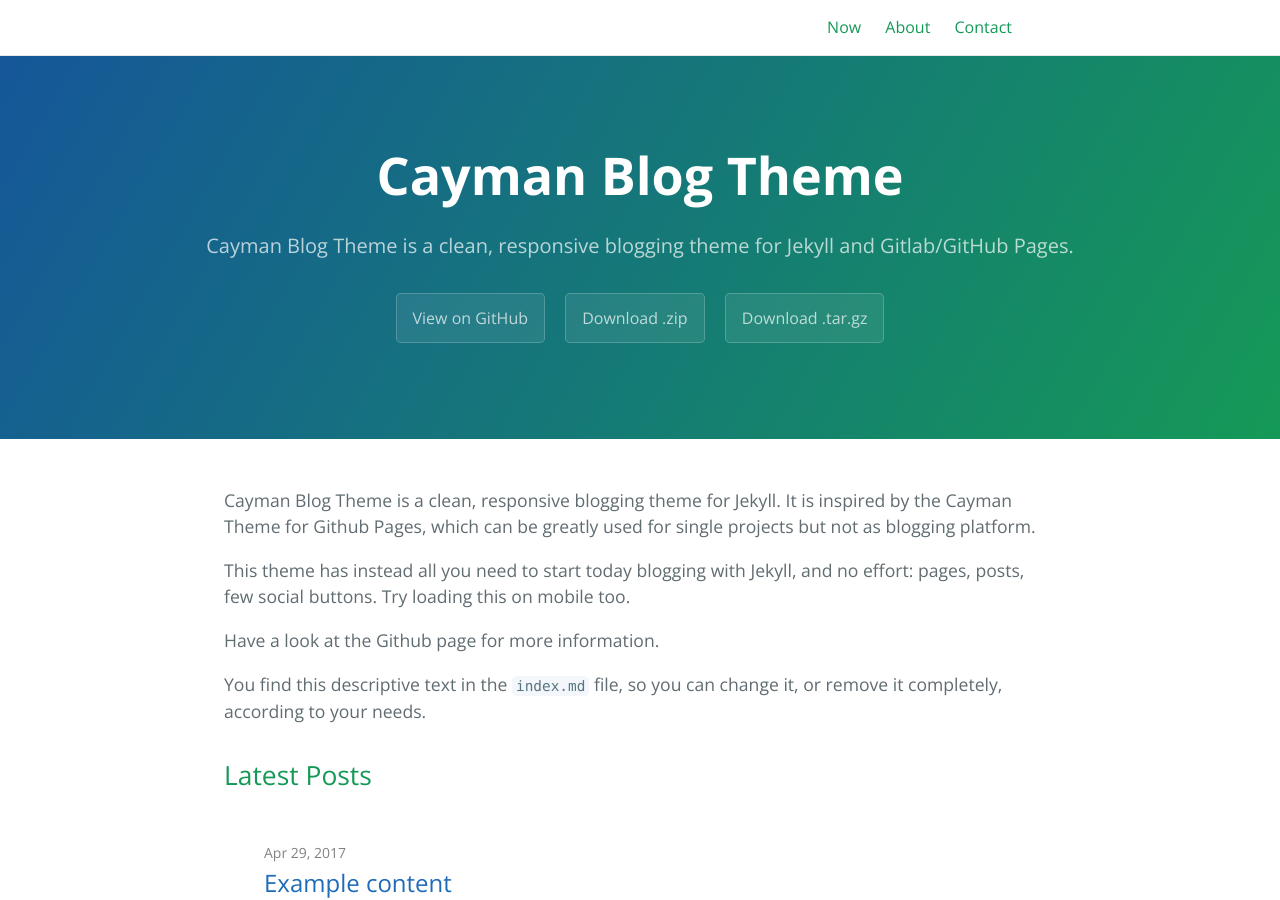
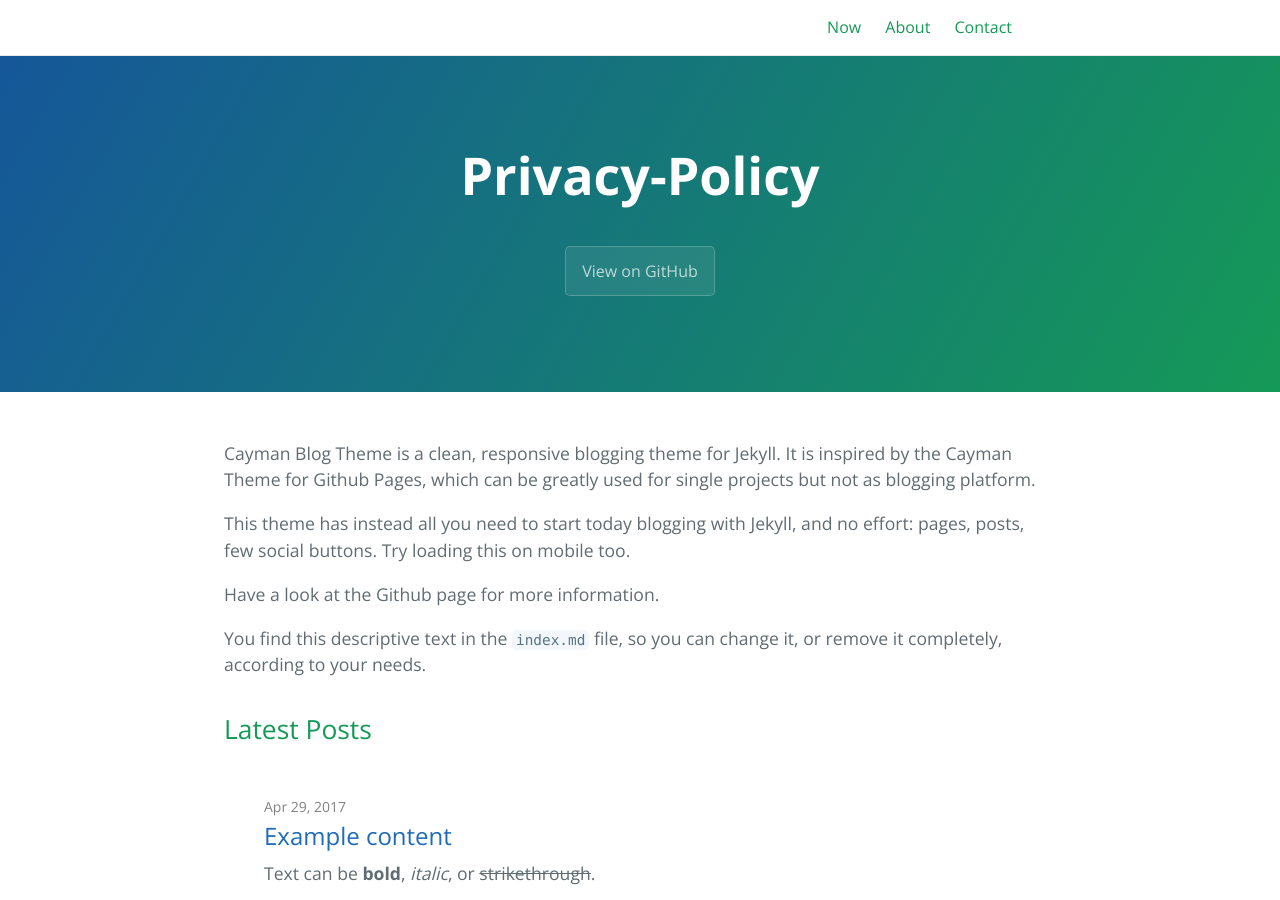
Before and after one commit to Oka-Studio/Privacy-Policy, a Jekyll site: the page built from index.md, in a window 1280 px wide and 900 px high. Built offline with Jekyll 4.4.1, drawn with Linux system fonts in a browser that asks for light colours; the repository's description, which GitHub fills in, is left out.

Commit message:
Update _config.yml

```diff
--- a/_config.yml
+++ b/_config.yml
@@ -1,6 +1,6 @@
-title: Cayman Blog Theme
-description: Cayman Blog Theme is a clean, responsive blogging theme for Jekyll and Gitlab/GitHub Pages.
-show_downloads: true
+title: Privacy-Policy
+description:
+show_downloads: false
 
 baseurl: "" # change this to the subpath of your site, e.g. /blog. Leave it empty if you don't need it.
 url: "https://oka-studio.github.io/Privacy-Policy" # change this to the base hostname & protocol for your site
```
